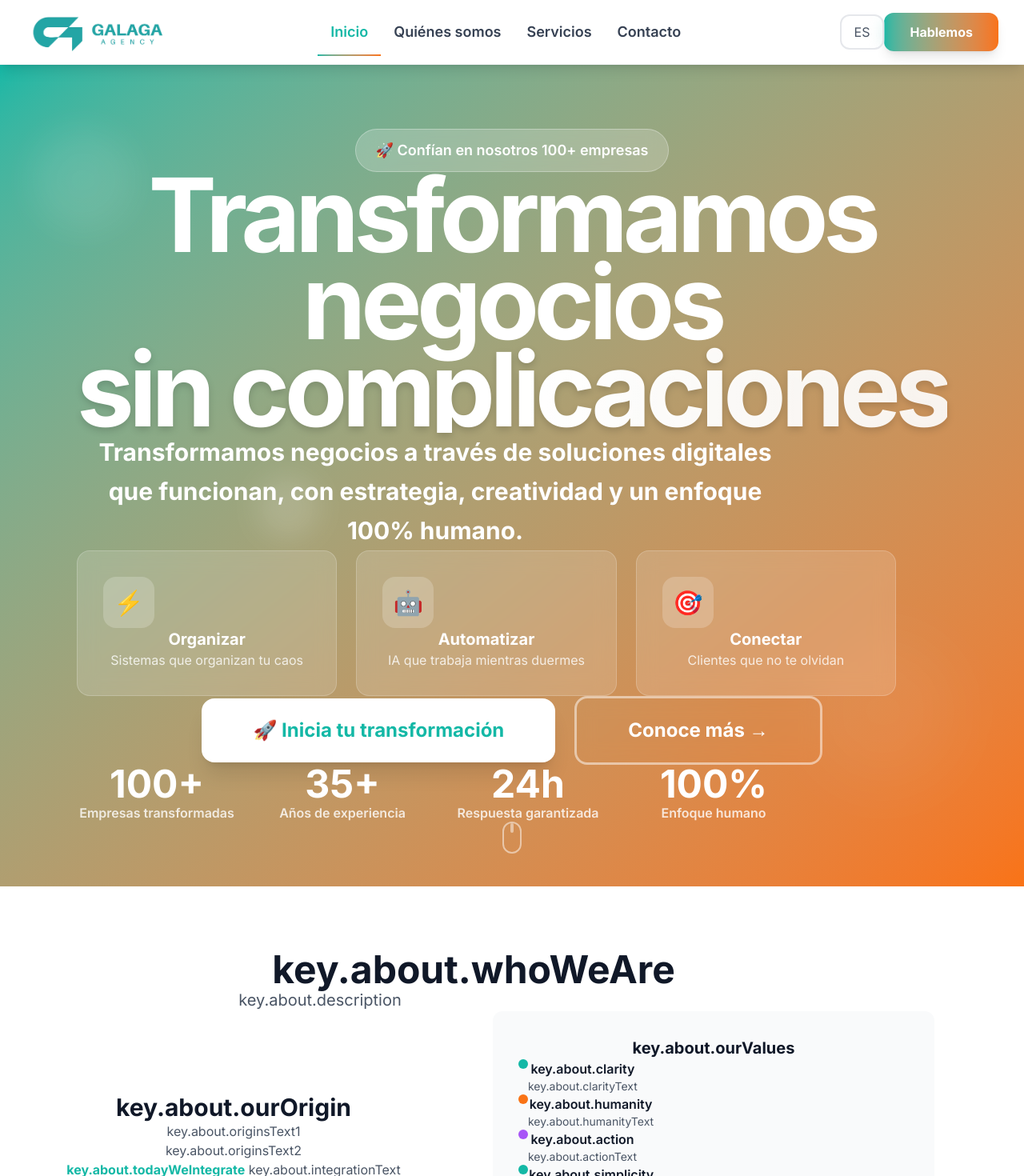
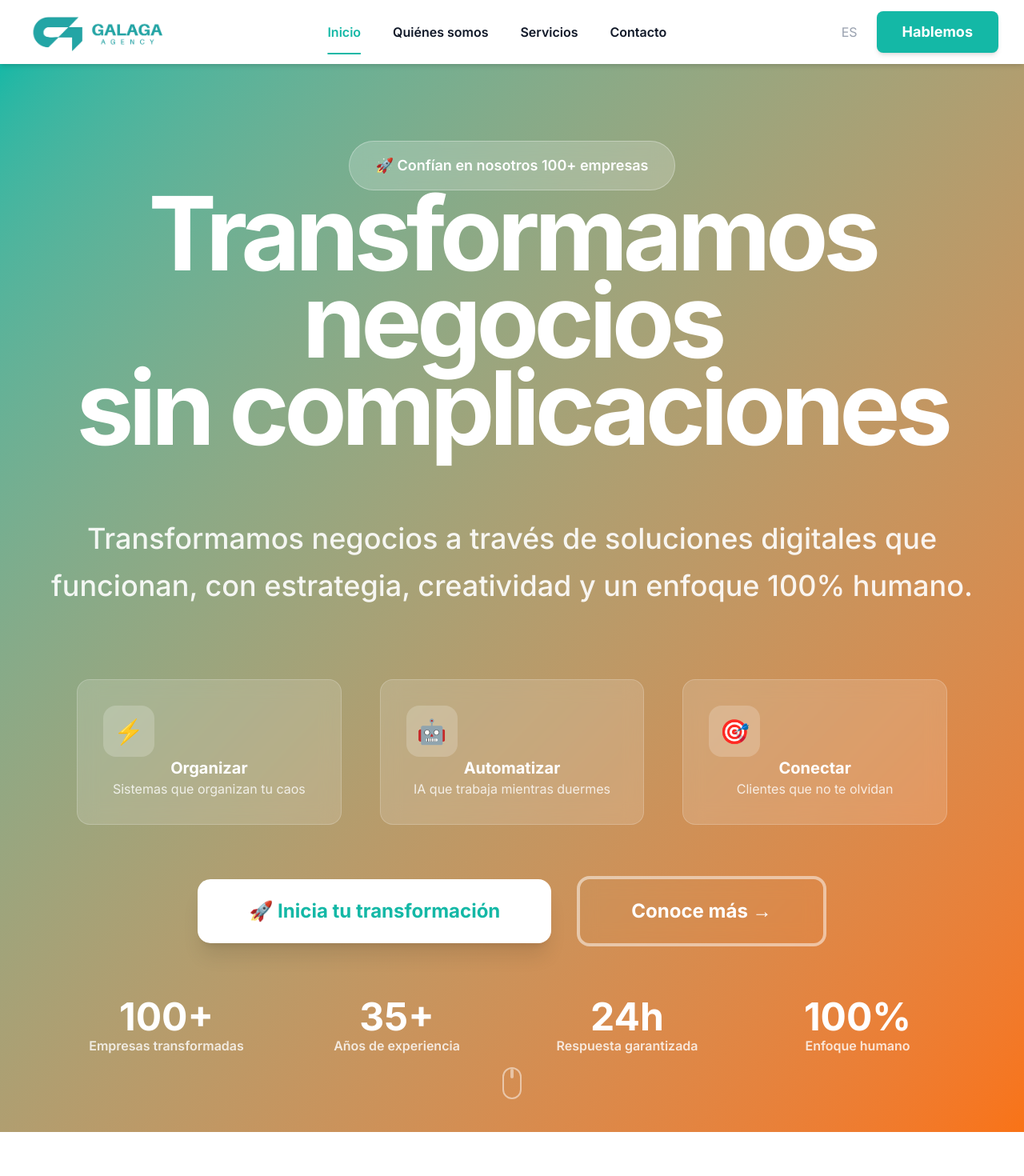
Before and after one commit to Galaga-Agency/galaga-agency-web, a Next.js app: page / in a window 1280 px wide. Shown: the top 1470 px of the page at 80% size. Built offline with nearby package versions, Linux system fonts and the light colour scheme; a web font is replaced by a local one.

Commit message:
wip - homepage

```diff
--- /dev/null
+++ b/components/LanguageSelector.tsx
@@ -0,0 +1,17 @@
+"use client";
+
+interface LanguageSelectorProps {
+  language: 'es' | 'en';
+  onToggle: () => void;
+}
+
+export default function LanguageSelector({ language, onToggle }: LanguageSelectorProps) {
+  return (
+    <button
+      onClick={onToggle}
+      className="text-md font-medium text-gray-400 hover:text-gray-600 transition-colors duration-200 px-6 py-1"
+    >
+      {language.toUpperCase()}
+    </button>
+  );
+}
--- /dev/null
+++ b/components/MetricCard.tsx
@@ -0,0 +1,23 @@
+"use client";
+
+import { useTranslation } from "@/hooks/useTranslation";
+
+interface MetricCardProps {
+  value: string;
+  labelKey: string;
+}
+
+export default function MetricCard({ value, labelKey }: MetricCardProps) {
+  const { t } = useTranslation();
+
+  return (
+    <div className="text-center">
+      <div className="text-4xl md:text-5xl font-black text-white mb-2">
+        {value}
+      </div>
+      <div className="text-white/80 font-semibold">
+        {t(labelKey)}
+      </div>
+    </div>
+  );
+}
--- /dev/null
+++ b/components/ValuePropCard.tsx
@@ -0,0 +1,25 @@
+"use client";
+
+import { useTranslation } from "@/hooks/useTranslation";
+
+interface ValuePropCardProps {
+  icon: string;
+  titleKey: string;
+  descriptionKey: string;
+}
+
+export default function ValuePropCard({ icon, titleKey, descriptionKey }: ValuePropCardProps) {
+  const { t } = useTranslation();
+
+  return (
+    <div className="bg-white/15 backdrop-blur-md p-8 rounded-2xl border border-white/20 hover:bg-white/20 transition-all duration-300 transform hover:scale-105">
+      <div className="w-16 h-16 bg-white/20 rounded-2xl flex items-center justify-center mb-4 mx-auto">
+        <span className="text-3xl">{icon}</span>
+      </div>
+      <h3 className="text-xl font-bold text-white mb-2 text-center">
+        {t(titleKey)}
+      </h3>
+      <p className="text-white/80 text-center">{t(descriptionKey)}</p>
+    </div>
+  );
+}
--- a/components/layout/Navbar.tsx
+++ b/components/layout/Navbar.tsx
@@ -5,128 +5,116 @@ import Link from "next/link";
 import { usePathname } from "next/navigation";
 import { navigationItems, ctaButtonKey } from "@/data/menu";
 import { useTranslation } from "@/hooks/useTranslation";
+import PrimaryButton from "@/components/ui/PrimaryButton";
+import LanguageSelector from "@/components/LanguageSelector";
 
 export default function Navbar() {
   const [isOpen, setIsOpen] = useState(false);
   const pathname = usePathname();
   const { t, language, toggleLanguage } = useTranslation();
 
-  const toggleMenu = () => setIsOpen(!isOpen);
-
   return (
-    <nav className="bg-white/95 backdrop-blur-md shadow-lg border-b border-gray-100 sticky top-0 z-50 w-full">
-      <div className="w-full mx-auto px-6 lg:px-8">
-        <div className="flex justify-between items-center h-20 w-full">
-          {/* Logo */}
-          <Link
-            href="/"
-            className="flex items-center space-x-4 group flex-shrink-0"
-          >
+    <nav className="bg-white shadow-md sticky top-0 z-50">
+      <div className="px-8 flex items-center h-20">
+        {/* Logo - LEFT */}
+        <div className="flex-shrink-0">
+          <Link href="/">
             <img
               src="/assets/img/logos/logo-full.png"
               alt="Galaga Agency Logo"
-              className="h-16 w-auto transition-all duration-300 group-hover:scale-105"
+              className="h-16 w-auto"
             />
           </Link>
+        </div>
 
-          {/* Desktop Navigation */}
-          <div className="hidden lg:flex items-center justify-center flex-1">
-            <div className="flex items-center justify-center space-x-12">
-              {navigationItems.map((item) => (
+        {/* Navigation Links */}
+        <div className="flex-1 flex justify-center">
+          <ul className="hidden lg:flex items-center space-x-32">
+            {navigationItems.map((item) => {
+              const isActive = pathname === item.href;
+              return (
+                <li key={item.href} className="relative">
                   <Link
-                  key={item.href}
                     href={item.href}
-                  className={`relative text-lg font-semibold transition-all duration-300 hover:text-primary group px-4 py-2 text-center ${
-                    pathname === item.href ? "text-primary" : "text-gray-700"
+                    className={`text-base font-semibold py-2 px-5 transition-colors duration-200 inline-block ${
+                      isActive ? 'text-primary' : 'text-gray-900 hover:text-primary'
                     }`}
                   >
                     {t(item.labelKey)}
-                  <span
-                    className={`absolute -bottom-2 left-0 h-0.5 bg-gradient-to-r from-primary to-accent transition-all duration-300 ${
-                      pathname === item.href
-                        ? "w-full"
-                        : "w-0 group-hover:w-full"
-                    }`}
-                  />
+                    {isActive && (
+                      <span className="absolute -bottom-2 left-1/2 transform -translate-x-1/2 h-0.5 bg-primary rounded-full whitespace-nowrap"
+                            style={{ width: 'calc(100% - 2.5rem)' }} />
+                    )}
                   </Link>
-              ))}
-            </div>
+                </li>
+              );
+            })}
+          </ul>
         </div>
 
-          {/* Right side - Language + CTA */}
+        {/* Right Actions - ACTUALLY ON THE RIGHT */}
         <div className="flex items-center space-x-6 flex-shrink-0">
-            {/* Language Toggle */}
+          {/* Language - SUBTLE */}
+          <LanguageSelector language={language} onToggle={toggleLanguage} />
+
+          <PrimaryButton href="/contact" size="md" className="hidden lg:inline-flex">
+            {t(ctaButtonKey)}
+          </PrimaryButton>
+
+          {/* Mobile Menu */}
           <button
-              onClick={toggleLanguage}
-              className="text-sm font-bold text-gray-600 hover:text-primary transition-all duration-300 px-4 py-2 border-2 border-gray-200 rounded-xl hover:border-primary/50 hover:bg-primary/5 backdrop-blur"
-            >
-              {language.toUpperCase()}
-            </button>
-
-            {/* CTA Button - Desktop */}
-            <Link
-              href="/contact"
-              className="hidden lg:block bg-gradient-to-r from-primary to-accent text-white px-8 py-3 rounded-xl font-bold hover:shadow-xl transition-all duration-300 transform hover:-translate-y-1 hover:scale-105 shadow-lg"
-            >
-              {t(ctaButtonKey)}
-            </Link>
-
-            {/* Mobile menu button */}
-            <button
-              onClick={toggleMenu}
-              className="lg:hidden text-gray-700 hover:text-primary focus:outline-none transition-all duration-300 p-3 rounded-xl hover:bg-gray-100"
-              aria-label="Toggle menu"
-            >
-              <svg
-                className="w-7 h-7"
-                fill="none"
-                strokeLinecap="round"
-                strokeLinejoin="round"
-                strokeWidth="2.5"
-                viewBox="0 0 24 24"
-                stroke="currentColor"
+            onClick={() => setIsOpen(!isOpen)}
+            className="lg:hidden p-2 text-gray-700 hover:text-primary"
           >
             {isOpen ? (
-                  <path d="M6 18L18 6M6 6l12 12" />
+              <svg className="w-6 h-6" fill="none" viewBox="0 0 24 24" stroke="currentColor">
+                <path strokeLinecap="round" strokeLinejoin="round" strokeWidth={2} d="M6 18L18 6M6 6l12 12" />
+              </svg>
             ) : (
-                  <path d="M4 6h16M4 12h16M4 18h16" />
+              <svg className="w-6 h-6" fill="none" viewBox="0 0 24 24" stroke="currentColor">
+                <path strokeLinecap="round" strokeLinejoin="round" strokeWidth={2} d="M4 6h16M4 12h16M4 18h16" />
+              </svg>
             )}
-              </svg>
           </button>
         </div>
       </div>
 
-        {/* Mobile Navigation */}
+      {/* Mobile Drawer */}
       {isOpen && (
-          <div className="lg:hidden border-t border-gray-100 bg-white/95 backdrop-blur-md w-full">
-            <div className="py-8 space-y-6 px-4 w-full text-center">
-              {navigationItems.map((item) => (
+        <div className="lg:hidden bg-white border-t border-gray-200 shadow-lg">
+          <div className="flex flex-col px-6 py-6 space-y-4">
+            {navigationItems.map((item) => {
+              const isActive = pathname === item.href;
+              return (
                 <Link
                   key={item.href}
                   href={item.href}
-                  className={`block text-xl font-semibold transition-all duration-300 hover:text-primary py-3 px-4 rounded-xl hover:bg-gray-50 w-full text-center ${
-                    pathname === item.href
-                      ? "text-primary bg-primary/5"
-                      : "text-gray-700"
+                  onClick={() => setIsOpen(false)}
+                  className={`py-3 px-4 text-center font-semibold rounded-xl transition-all duration-200 ${
+                    isActive ? 'bg-primary text-white' : 'text-gray-700 hover:bg-gray-100 hover:text-primary'
                   }`}
-                  onClick={() => setIsOpen(false)}
                 >
                   {t(item.labelKey)}
                 </Link>
-              ))}
-              <div className="pt-6 border-t border-gray-100 w-full">
-                <Link
+              );
+            })}
+
+            {/* Mobile Language Selector */}
+            <div className="flex justify-center py-2">
+              <LanguageSelector language={language} onToggle={toggleLanguage} />
+            </div>
+
+            {/* Mobile CTA */}
+            <PrimaryButton
               href="/contact"
-                  className="block w-full bg-gradient-to-r from-primary to-accent text-white px-8 py-4 rounded-xl font-bold hover:shadow-xl transition-all duration-300 text-center transform hover:scale-105 max-w-md mx-auto"
-                  onClick={() => setIsOpen(false)}
+              size="md"
+              className="w-full mt-4"
             >
               {t(ctaButtonKey)}
-                </Link>
-              </div>
+            </PrimaryButton>
           </div>
         </div>
       )}
-      </div>
     </nav>
   );
 }
--- a/components/sections/homepage/HeroSection.tsx
+++ b/components/sections/homepage/HeroSection.tsx
@@ -2,81 +2,86 @@
 
 import Link from "next/link";
 import { useTranslation } from "@/hooks/useTranslation";
-import PrimaryButton from "@/components/ui/PrimaryButton";
-import SecondaryButton from "@/components/ui/SecondaryButton";
+import ValuePropCard from "@/components/ValuePropCard";
+import MetricCard from "@/components/MetricCard";
+
+const valueProps = [
+  {
+    icon: "⚡",
+    titleKey: "hero.organize",
+    descriptionKey: "hero.organizeDesc"
+  },
+  {
+    icon: "🤖",
+    titleKey: "hero.automate",
+    descriptionKey: "hero.automateDesc"
+  },
+  {
+    icon: "🎯",
+    titleKey: "hero.connect",
+    descriptionKey: "hero.connectDesc"
+  }
+];
+
+const metrics = [
+  { value: "100+", labelKey: "hero.companiesTransformed" },
+  { value: "35+", labelKey: "hero.yearsExperience" },
+  { value: "24h", labelKey: "hero.guaranteedResponse" },
+  { value: "100%", labelKey: "hero.humanApproach" }
+];
 
 export default function HeroSection() {
   const { t } = useTranslation();
 
   return (
     <section className="relative min-h-screen bg-gradient-to-br from-primary to-accent overflow-hidden">
-      {/* Animated background elements */}
-      <div className="absolute inset-0">
-        <div className="absolute top-20 left-10 w-32 h-32 bg-white/10 rounded-full blur-xl animate-pulse"></div>
-        <div className="absolute bottom-20 right-20 w-48 h-48 bg-white/5 rounded-full blur-2xl animate-bounce"></div>
-        <div className="absolute top-1/2 left-1/4 w-20 h-20 bg-white/15 rounded-full blur-lg animate-pulse delay-1000"></div>
-      </div>
 
-      {/* Main content */}
-      <div className="relative z-10 flex items-center justify-center min-h-screen py-20">
-        <div className="max-w-6xl mx-auto px-8 text-center">
-          {/* Impact statement */}
-          <div className="mb-8">
-            <span className="inline-block bg-white/20 backdrop-blur-md text-white px-6 py-3 rounded-full text-lg font-semibold border border-white/30">
-              🚀 {t("hero.trustedBy")} 100+ empresas
+      {/* Main Content */}
+      <div className="relative z-10 flex flex-col justify-center min-h-screen py-24 px-16">
+
+        {/* Trust Badge */}
+        <div className="text-center mb-24">
+          <span className="inline-block bg-white/20 backdrop-blur-md text-white px-8 py-4 rounded-full text-lg font-semibold border border-white/30">
+            🚀 {t("hero.trustedBy")} 100+ {t("hero.companies")}
           </span>
         </div>
 
-          {/* Main headline - WHITE AND MASSIVE */}
-          <h1 className="text-5xl md:text-7xl lg:text-8xl xl:text-9xl font-black text-white mb-12 leading-[0.85] tracking-tighter max-w-7xl mx-auto">
-            <span className="block mb-4 transform hover:scale-105 transition-transform duration-500">
+        {/* Main Headline */}
+        <div className="text-center pb-20">
+          <h1 className="text-6xl md:text-8xl lg:text-9xl font-black text-white leading-[0.85] tracking-tighter">
+            <span className="block mb-8">
               {t("hero.transformamos")} {t("hero.negocios")}
             </span>
-            <span className="block bg-gradient-to-r from-white via-white to-white/90 bg-clip-text text-transparent drop-shadow-lg transform hover:scale-105 transition-transform duration-500 delay-100 whitespace-nowrap">
+            <span className="block">
               {t("hero.sinComplicaciones")}
             </span>
           </h1>
-
-          {/* Power subtitle */}
-          <p className="text-2xl md:text-3xl text-white/90 mb-12 max-w-4xl mx-auto leading-relaxed font-medium">
-            <strong className="text-white">{t("hero.subtitle")}</strong>
-          </p>
-
-          {/* Value proposition cards - FLOATING */}
-          <div className="grid grid-cols-1 md:grid-cols-3 gap-6 mb-16 max-w-5xl mx-auto">
-            <div className="bg-white/15 backdrop-blur-md p-8 rounded-2xl border border-white/20 hover:bg-white/20 transition-all duration-300 transform hover:scale-105">
-              <div className="w-16 h-16 bg-white/20 rounded-2xl flex items-center justify-center mb-4 mx-auto">
-                <span className="text-3xl">⚡</span>
-              </div>
-              <h3 className="text-xl font-bold text-white mb-2">
-                {t("hero.organize")}
-              </h3>
-              <p className="text-white/80">Sistemas que organizan tu caos</p>
         </div>
 
-            <div className="bg-white/15 backdrop-blur-md p-8 rounded-2xl border border-white/20 hover:bg-white/20 transition-all duration-300 transform hover:scale-105">
-              <div className="w-16 h-16 bg-white/20 rounded-2xl flex items-center justify-center mb-4 mx-auto">
-                <span className="text-3xl">🤖</span>
-              </div>
-              <h3 className="text-xl font-bold text-white mb-2">
-                {t("hero.automate")}
-              </h3>
-              <p className="text-white/80">IA que trabaja mientras duermes</p>
+        {/* Subtitle */}
+        <div className="text-center pb-16">
+          <p className="text-2xl md:text-3xl lg:text-4xl text-white/90 leading-relaxed font-medium">
+            {t("hero.subtitle")}
+          </p>
         </div>
 
-            <div className="bg-white/15 backdrop-blur-md p-8 rounded-2xl border border-white/20 hover:bg-white/20 transition-all duration-300 transform hover:scale-105">
-              <div className="w-16 h-16 bg-white/20 rounded-2xl flex items-center justify-center mb-4 mx-auto">
-                <span className="text-3xl">🎯</span>
-              </div>
-              <h3 className="text-xl font-bold text-white mb-2">
-                {t("hero.connect")}
-              </h3>
-              <p className="text-white/80">Clientes que no te olvidan</p>
+        {/* Value Proposition Cards */}
+        <div className="pb-16 mx-auto py-6">
+          <div className="grid grid-cols-1 md:grid-cols-3 gap-12 px-8">
+            {valueProps.map((item, index) => (
+              <ValuePropCard
+                key={index}
+                icon={item.icon}
+                titleKey={item.titleKey}
+                descriptionKey={item.descriptionKey}
+              />
+            ))}
           </div>
         </div>
 
-          {/* MASSIVE CTA Buttons */}
-          <div className="flex flex-col sm:flex-row gap-6 justify-center items-center mb-16">
+        {/* CTA Buttons */}
+        <div className="text-center pb-16">
+          <div className="flex flex-col lg:flex-row gap-8 justify-center items-center">
             <Link
               href="/contact"
               className="bg-white text-primary px-16 py-6 rounded-2xl text-2xl font-black hover:shadow-2xl transition-all duration-300 transform hover:-translate-y-3 hover:scale-110 shadow-xl"
@@ -85,54 +90,32 @@ export default function HeroSection() {
             </Link>
             <Link
               href="/about"
-              className="border-3 border-white/50 text-white px-16 py-6 rounded-2xl text-2xl font-black hover:bg-white hover:text-primary transition-all duration-300 transform hover:-translate-y-1 backdrop-blur-md"
+              className="border-4 border-white/50 text-white px-16 py-6 rounded-2xl text-2xl font-black hover:bg-white hover:text-primary transition-all duration-300 transform hover:-translate-y-1 backdrop-blur-md"
             >
               {t("hero.learnMore")} →
             </Link>
           </div>
-
-          {/* Success metrics - IMPACTFUL */}
-          <div className="grid grid-cols-2 md:grid-cols-4 gap-8 max-w-4xl mx-auto">
-            <div className="text-center">
-              <div className="text-4xl md:text-5xl font-black text-white mb-2">
-                100+
-              </div>
-              <div className="text-white/80 font-semibold">
-                Empresas transformadas
-              </div>
-            </div>
-            <div className="text-center">
-              <div className="text-4xl md:text-5xl font-black text-white mb-2">
-                35+
-              </div>
-              <div className="text-white/80 font-semibold">
-                Años de experiencia
-              </div>
-            </div>
-            <div className="text-center">
-              <div className="text-4xl md:text-5xl font-black text-white mb-2">
-                24h
-              </div>
-              <div className="text-white/80 font-semibold">
-                Respuesta garantizada
-              </div>
-            </div>
-            <div className="text-center">
-              <div className="text-4xl md:text-5xl font-black text-white mb-2">
-                100%
-              </div>
-              <div className="text-white/80 font-semibold">Enfoque humano</div>
-            </div>
         </div>
 
-          {/* Scroll indicator */}
+        {/* Success Metrics */}
+        <div className="grid grid-cols-2 lg:grid-cols-4 gap-16 px-8">
+          {metrics.map((metric, index) => (
+            <MetricCard
+              key={index}
+              value={metric.value}
+              labelKey={metric.labelKey}
+            />
+          ))}
+        </div>
+
+      </div>
+
+      {/* Scroll Indicator */}
       <div className="absolute bottom-8 left-1/2 transform -translate-x-1/2 animate-bounce">
         <div className="w-6 h-10 border-2 border-white/50 rounded-full flex justify-center">
           <div className="w-1 h-3 bg-white/50 rounded-full mt-2 animate-pulse"></div>
         </div>
       </div>
-        </div>
-      </div>
     </section>
   );
 }
--- a/components/ui/PrimaryButton.tsx
+++ b/components/ui/PrimaryButton.tsx
@@ -30,44 +30,38 @@ export default function PrimaryButton({
   const sizeStyles = {
     sm: "px-6 py-2 text-sm",
     md: "px-8 py-3 text-lg",
-    lg: "px-12 py-5 text-xl",
+    lg: "px-12 py-5 text-xl"
   };
 
   const baseStyles = `
     ${sizeStyles[size]}
     font-bold
-    rounded-xl
-    bg-gradient-to-r
-    from-primary
-    to-accent
+    rounded-lg
+    bg-primary
     text-white
-    shadow-lg
-    hover:shadow-2xl
-    hover:-translate-y-2
-    hover:scale-105
+    shadow-md
+    hover:shadow-lg
+    hover:bg-primary/90
     focus:outline-none
-    focus:ring-4
-    focus:ring-primary/50
     transition-all
-    duration-300
-    transform
-    active:scale-95
-    disabled:opacity-50
-    disabled:cursor-not-allowed
-    disabled:transform-none
+    duration-200
     inline-flex
     items-center
     justify-center
     gap-2
-    ${disabled ? "" : "hover:from-primary/90 hover:to-accent/90"}
+    disabled:opacity-50
+    disabled:cursor-not-allowed
   `;
 
   const combinedClassName = `${baseStyles} ${className}`;
 
   // Type guard to check if it's a link button
-  if ("href" in props && props.href) {
+  if ('href' in props && props.href) {
     return (
-      <Link href={props.href} className={combinedClassName}>
+      <Link
+        href={props.href}
+        className={combinedClassName}
+      >
         {children}
       </Link>
     );
--- a/locales/es.json
+++ b/locales/es.json
@@ -17,7 +17,15 @@
     "connect": "Conectar",
     "startTransformation": "Inicia tu transformación",
     "learnMore": "Conoce más",
-    "trustedBy": "Confían en nosotros"
+    "trustedBy": "Confían en nosotros",
+    "organizeDesc": "Sistemas que organizan tu caos",
+    "automateDesc": "IA que trabaja mientras duermes",
+    "connectDesc": "Clientes que no te olvidan",
+    "companies": "empresas",
+    "companiesTransformed": "Empresas transformadas",
+    "yearsExperience": "Años de experiencia",
+    "guaranteedResponse": "Respuesta garantizada",
+    "humanApproach": "Enfoque humano"
   },
   "about": {
     "whoWeAre": "¿Quiénes somos?",
```
Also changed, not shown: locales/en.json (+9 -1 lines). Lines whose indentation alone changed are shown as unchanged.
